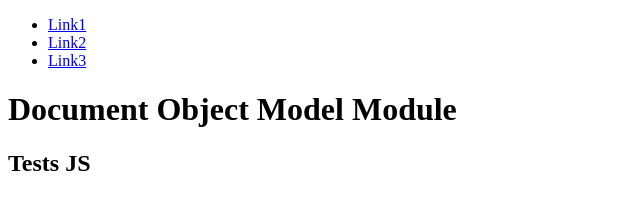
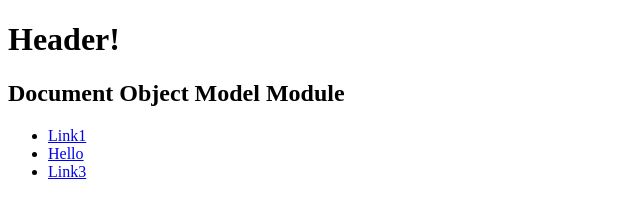
Before and after one commit to mihaivirlan/document-object-model-js, a plain HTML site: page index.html in a window 1280 px wide. Shown: the whole page, without its empty margins (0-640 px from the left). Drawn offline with Linux system fonts and the light colour scheme.

Commit message:
Selecting Elements - Exercises

```diff
--- a/index.html
+++ b/index.html
@@ -6,13 +6,13 @@
     <title>Document Object Model</title>
 </head>
 <body>
+    <h1 id="easy">Header!</h1>
+    <h2>Document Object Model Module</h2>
     <ul>
         <li id="test"><a href="#">Link1</a></li>
-        <li class="simple"><a href="#" class="simple">Link2</a></li>
-        <li><a href="#">Link3</a></li>
+        <li class="simple"><a href="#">Link2</a></li>
+        <li><a href="#" class="simple">Link3</a></li>
     </ul>
-    <h1>Document Object Model Module</h1>
-    <h2 id="easy">Tests JS</h2>
     <script src="script.js"></script>
 </body>
 </html>
--- a/script.js
+++ b/script.js
@@ -102,3 +102,14 @@
 // console.log(document.querySelector('.simple'));
 
 // document.querySelector('.simple').style.backgroundColor = 'red';
+
+
+
+    //Selecting Elements - Exercises
+// document.querySelector('a').style.backgroundColor = 'red';
+
+// document.querySelectorAll('.simple')[0].style.backgroundColor = 'red';
+
+// document.querySelectorAll('.simple')[1].style.backgroundColor = 'red';
+
+document.querySelector('.simple').firstElementChild.textContent = 'Hello';
```
